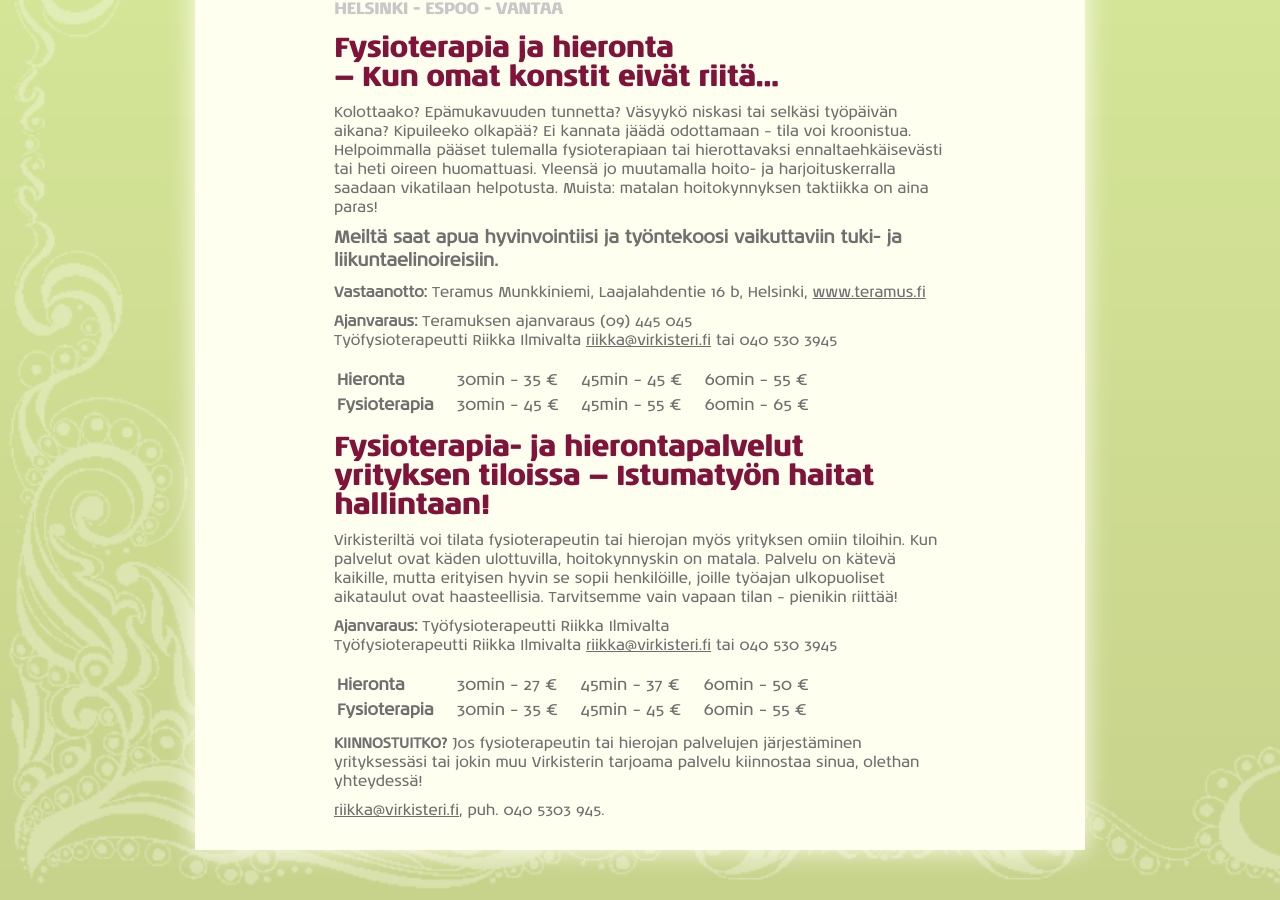
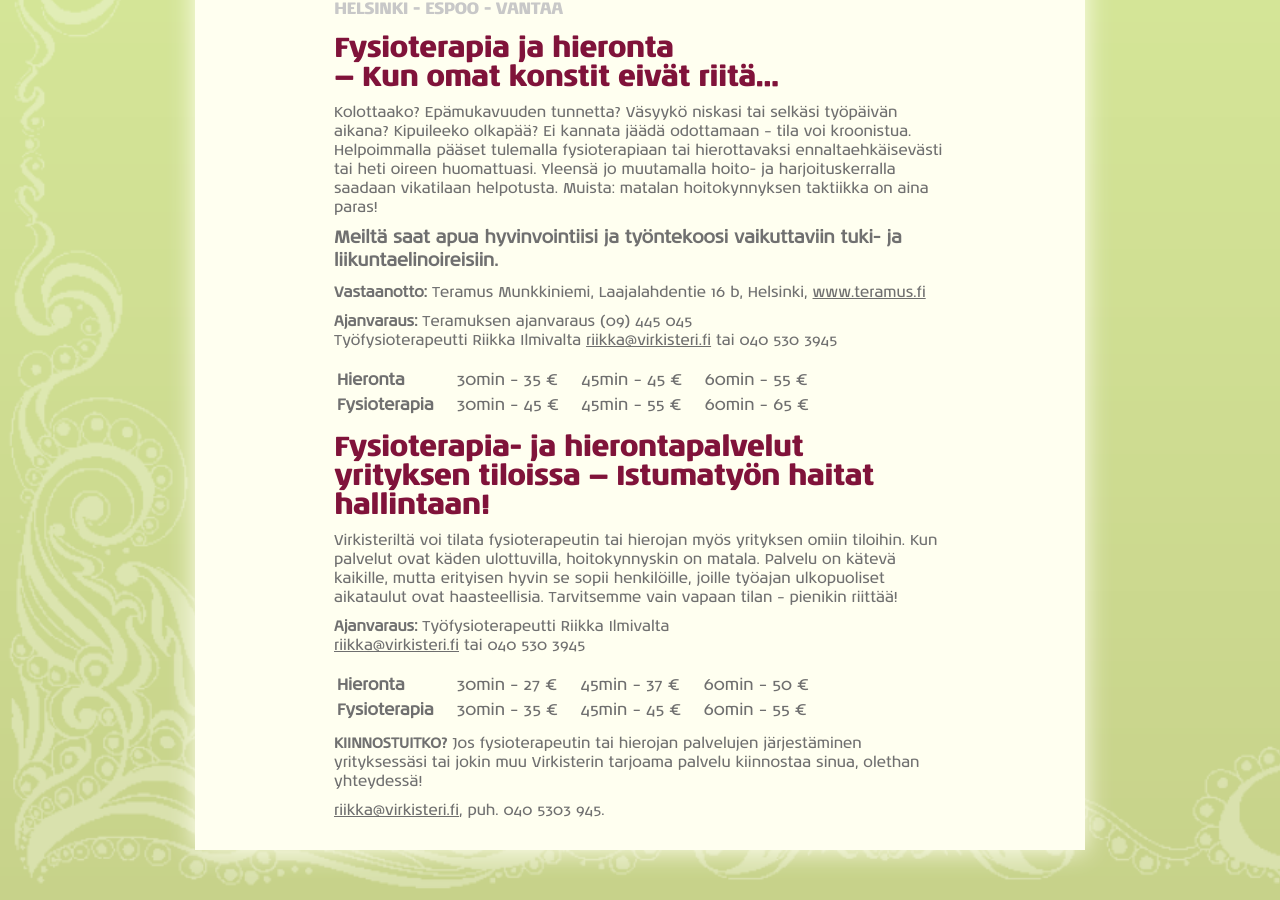
Before and after one commit to sdsykes-web/virkisteri, a Jekyll site: the page built from fysioterapia.md, in a window 1280 px wide and 900 px high, scrolled down 571 px. Built offline with Jekyll 4.4.1, drawn with Linux system fonts in a browser that asks for light colours; nearby versions of some CDN libraries; some web fonts are replaced.

Commit message:
Update fysioterapia.md

```diff
--- a/fysioterapia.md
+++ b/fysioterapia.md
@@ -33,7 +33,7 @@ Virkisteriltä voi tilata fysioterapeutin tai hierojan myös yrityksen omiin til
 
 
 **Ajanvaraus:** Työfysioterapeutti Riikka Ilmivalta
-Työfysioterapeutti Riikka Ilmivalta [riikka@virkisteri.fi](mailto:riikka@virkisteri.fi) tai 040 530 3945
+[riikka@virkisteri.fi](mailto:riikka@virkisteri.fi) tai 040 530 3945
 
 <table>
   <tr>
```
